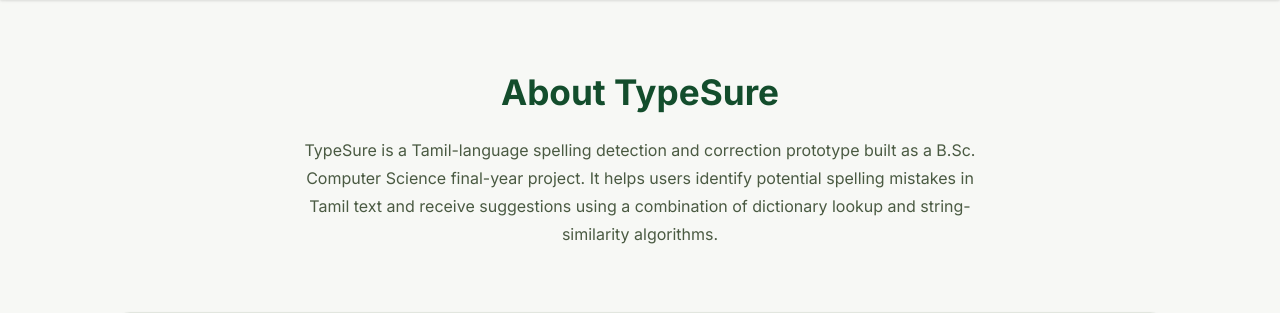
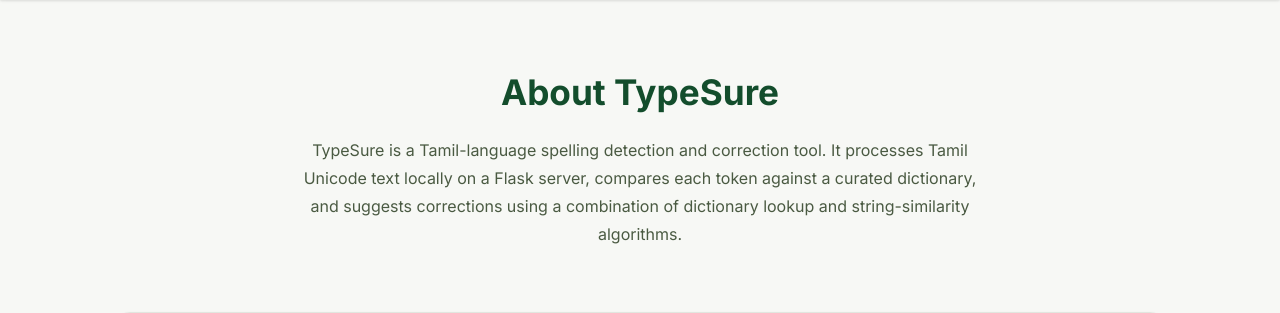
Before and after one commit to Sanjeyj/TypeSure-Project, a Flask app: page /about in a window 1280 px wide. Shown: the part 64-377 px from the top of the page. Run offline with Flask 3, Linux system fonts and the light colour scheme.

Commit message:
chore: remove all B.Sc./student-prototype language — production-grade copy throughout

```diff
--- a/templates/404.html
+++ b/templates/404.html
@@ -81,8 +81,8 @@
 <footer class="site-footer">
   <div class="container footer-inner">
     <p class="footer-brand">TypeSure</p>
-    <p class="footer-desc">B.Sc. Computer Science Final-Year Project · Tamil Spelling Detection &amp; Correction</p>
-    <p class="footer-disclaimer">© <span id="copyright-year"></span> Student prototype — not for production use.</p>
+    <p class="footer-desc">Tamil Spelling Detection &amp; Correction &middot; Dictionary lookup &amp; edit-distance algorithms</p>
+    <p class="footer-disclaimer">&copy; <span id="copyright-year"></span> TypeSure. Dictionary coverage may not include all Tamil words.</p>
   </div>
 </footer>
 
--- a/templates/500.html
+++ b/templates/500.html
@@ -80,8 +80,8 @@
 <footer class="site-footer">
   <div class="container footer-inner">
     <p class="footer-brand">TypeSure</p>
-    <p class="footer-desc">B.Sc. Computer Science Final-Year Project · Tamil Spelling Detection &amp; Correction</p>
-    <p class="footer-disclaimer">© <span id="copyright-year"></span> Student prototype — not for production use.</p>
+    <p class="footer-desc">Tamil Spelling Detection &amp; Correction &middot; Dictionary lookup &amp; edit-distance algorithms</p>
+    <p class="footer-disclaimer">&copy; <span id="copyright-year"></span> TypeSure. Dictionary coverage may not include all Tamil words.</p>
   </div>
 </footer>
 
--- a/templates/about.html
+++ b/templates/about.html
@@ -6,7 +6,7 @@
   <title>About TypeSure — Tamil Spelling Assistant</title>
   <meta name="description" content="Learn about the TypeSure Tamil spelling detection and correction system — algorithms, limitations, and project background." />
   <meta name="keywords" content="TypeSure about, Tamil spell checker algorithm, Levenshtein distance Tamil, edit distance spell check" />
-  <meta name="author" content="TypeSure — B.Sc. Computer Science Project" />
+  <meta name="author" content="TypeSure" />
   <link rel="canonical" href="http://localhost:5000/about" />
 
   <!-- Favicon -->
@@ -24,7 +24,7 @@
   <!-- Twitter Card -->
   <meta name="twitter:card" content="summary" />
   <meta name="twitter:title" content="About TypeSure" />
-  <meta name="twitter:description" content="Tamil spelling detection and correction system built as a B.Sc. Computer Science project." />
+  <meta name="twitter:description" content="Tamil spelling detection and correction using dictionary lookup and Levenshtein edit-distance algorithms." />
 
   <link rel="preconnect" href="https://fonts.googleapis.com" />
   <link rel="preconnect" href="https://fonts.gstatic.com" crossorigin />
@@ -59,9 +59,8 @@
   <section class="about-hero">
     <h1 class="about-title">About TypeSure</h1>
     <p class="about-intro">
-      TypeSure is a Tamil-language spelling detection and correction prototype
-      built as a B.Sc. Computer Science final-year project. It helps users
-      identify potential spelling mistakes in Tamil text and receive suggestions
+      TypeSure is a Tamil-language spelling detection and correction tool. It processes Tamil Unicode text
+      locally on a Flask server, compares each token against a curated dictionary, and suggests corrections
       using a combination of dictionary lookup and string-similarity algorithms.
     </p>
   </section>
@@ -215,8 +214,8 @@
 <footer class="site-footer">
   <div class="container footer-inner">
     <p class="footer-brand">TypeSure</p>
-    <p class="footer-desc">B.Sc. Computer Science Final-Year Project · Tamil Spelling Detection &amp; Correction</p>
-    <p class="footer-disclaimer">&copy; <span id="copyright-year"></span> Student prototype — not for production use.</p>
+    <p class="footer-desc">Tamil Spelling Detection &amp; Correction · Dictionary lookup &amp; edit-distance algorithms</p>
+    <p class="footer-disclaimer">&copy; <span id="copyright-year"></span> TypeSure. Dictionary coverage may not include all Tamil words.</p>
   </div>
 </footer>
 
```
Also changed, not shown: templates/index.html (+4 -4 lines), README.md.
